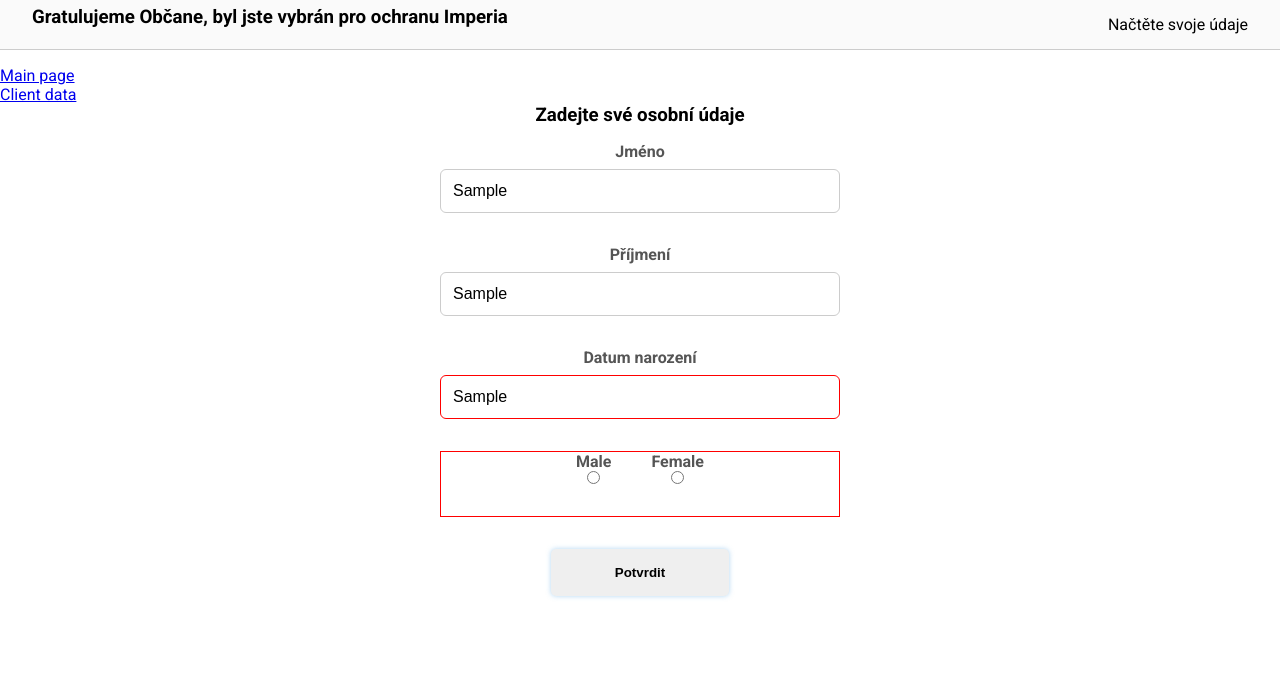
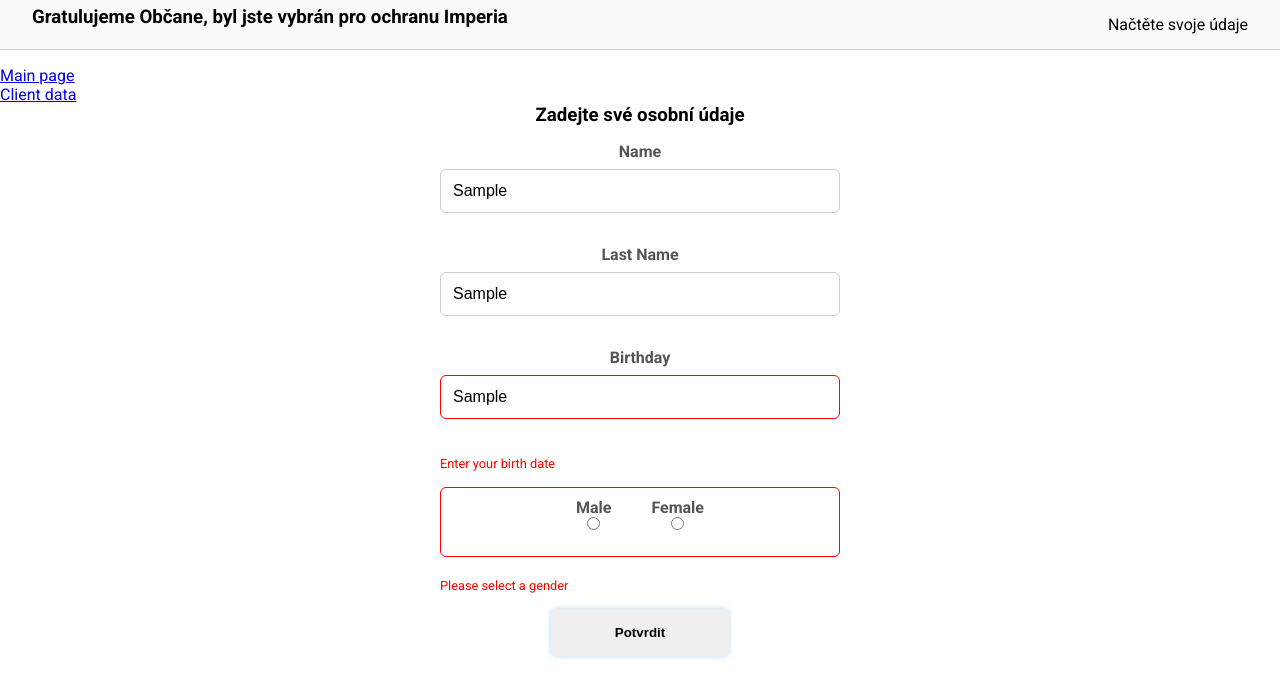
Before and after one commit to GorbyS/fetch-clients-data, a React (Vite) app in the folder frontend/: page / in a window 1280 px wide. Both pictures are taken after typing "Sample", "Sample", "Sample" into the empty fields and a click on the button "Potvrdit". Shown: the top 698 px of the page. Built offline with nearby package versions, Linux system fonts and the light colour scheme.

Commit message:
react: added cotext error massages

```diff
--- a/frontend/src/App.css
+++ b/frontend/src/App.css
@@ -42,7 +42,6 @@ label {
 }
 
 input {
-  margin-bottom: 1em;
   width: 100%;
   padding: 12px;
   font-size: 16px;
@@ -72,18 +71,35 @@ form {
   margin-bottom: 1em;
 }
 
-.input-group div {
+.input-wrapper {
+  width: 100%;
   margin-bottom: 1em;
-  width: 100%;
 }
 
 .radio-group {
   display: flex;
   justify-content: center;
   width: 100%;
-  margin-bottom: 1em;
+  padding: 10px 0;
+  border-radius: 6px;
 }
 
 .radio-group label {
   margin: 0 10px;
+  display: flex;
+  align-items: center;
 }
+
+.radio-group-wrapper {
+  width: 100%;
+  margin-top: 1em;
+  margin-bottom: 1em;
+}
+
+.error-message {
+  color: red;
+  font-size: 0.8em;
+  margin-top: 5px;
+  text-align: left;
+  width: 100%;
+}
--- a/frontend/src/App.jsx
+++ b/frontend/src/App.jsx
@@ -5,12 +5,10 @@ import Header from './components/Header';
 import ContactList from './components/pages/ContactList';
 import {BrowserRouter, Routes, Route} from 'react-router-dom';
 import Menu from './components/Menu';
-// import {GlobalProvider} from "./context/GlobalContext/GlobalContext";
 
 
 export default function App() {
   return (
-    // <GlobalProvider>
       <BrowserRouter>
         <Header
           title={"Gratulujeme Občane, byl jste vybrán pro ochranu Imperia"}
@@ -22,7 +20,5 @@ export default function App() {
           <Route exact path="/add-contact" element={<ContactList />}/>
         </Routes>
       </BrowserRouter>
-    //{/* </GlobalProvider> */}
-
   );
 }
--- a/frontend/src/components/Menu.jsx
+++ b/frontend/src/components/Menu.jsx
@@ -1,16 +1,12 @@
 import React , {useContext} from 'react';
 import {Link} from 'react-router-dom';
-// import { GlobalContext } from '../context/GlobalContext/GlobalContext';
 
 export default function Menu() {
-    // const {client} = useContext(GlobalContext)
     return (
         <div className="menu">
             <Link to="/">Main page</Link>
-            <br></br>
+            <br />
             <Link to="/add-contact">Client data</Link>
-            {/* <div> {client} </div> */}
-
         </div>
     )
 }
--- a/frontend/src/components/pages/Form.jsx
+++ b/frontend/src/components/pages/Form.jsx
@@ -101,8 +101,9 @@ export default function Form() {
       <form onSubmit={handleSubmit}>
         <h3>Zadejte své osobní údaje</h3>
         <div className="input-group">
+          <div className="input-wrapper">
             <Input
-            label="Jméno"
+              label="Name"
               type="text"
               name="firstName"
               value={formData.firstName}
@@ -112,8 +113,12 @@ export default function Form() {
               onChange={handleChange}
               placeholder="Enter your first name"
             />
+          </div>
+          {formData.hasError && formData.firstName.trim() === "" &&
+            <p className="error-message">Enter your name</p>}
+          <div className="input-wrapper">
             <Input
-            label="Příjmení"
+              label="Last Name"
               type="text"
               name="lastName"
               value={formData.lastName}
@@ -123,8 +128,12 @@ export default function Form() {
               onChange={handleChange}
               placeholder="Enter your last name"
             />
+          </div>
+          {formData.hasError && formData.lastName.trim() === "" &&
+            <p className="error-message">Enter your last name</p>}
+          <div className="input-wrapper">
             <Input
-            label="Datum narození"
+              label="Birthday"
               type="text"
               name="birthDate"
               value={formData.birthDate}
@@ -134,6 +143,10 @@ export default function Form() {
               onChange={handleChange}
               placeholder="dd.mm.yyyy"
             />
+          </div>
+          {formData.hasError && !isValidDate(formData.birthDate) &&
+            <p className="error-message">Enter your birth date</p>}
+          <div className="radio-group-wrapper">
             <div className="radio-group" style={{
               border: formData.hasError && formData.sex === false ? "1px solid red" : null,
             }}>
@@ -159,6 +172,9 @@ export default function Form() {
               </label>
             </div>
           </div>
+          {formData.hasError && formData.sex === false &&
+            <p className="error-message">Please select a gender</p>}
+        </div>
 
         <Button type="submit" isActive={isFormValid}>Potvrdit</Button>
       </form>
```
Lines whose indentation alone changed are shown as unchanged.
